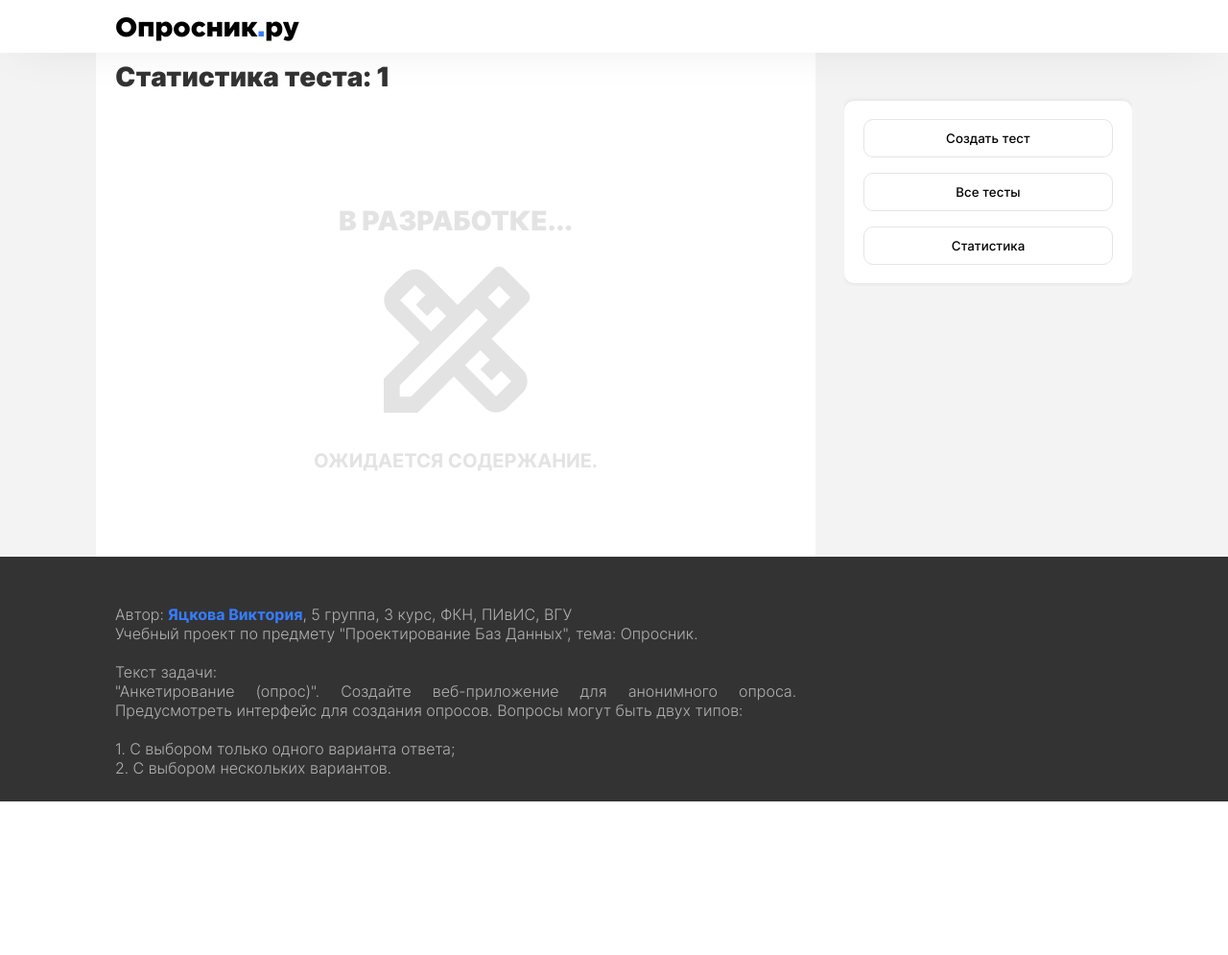
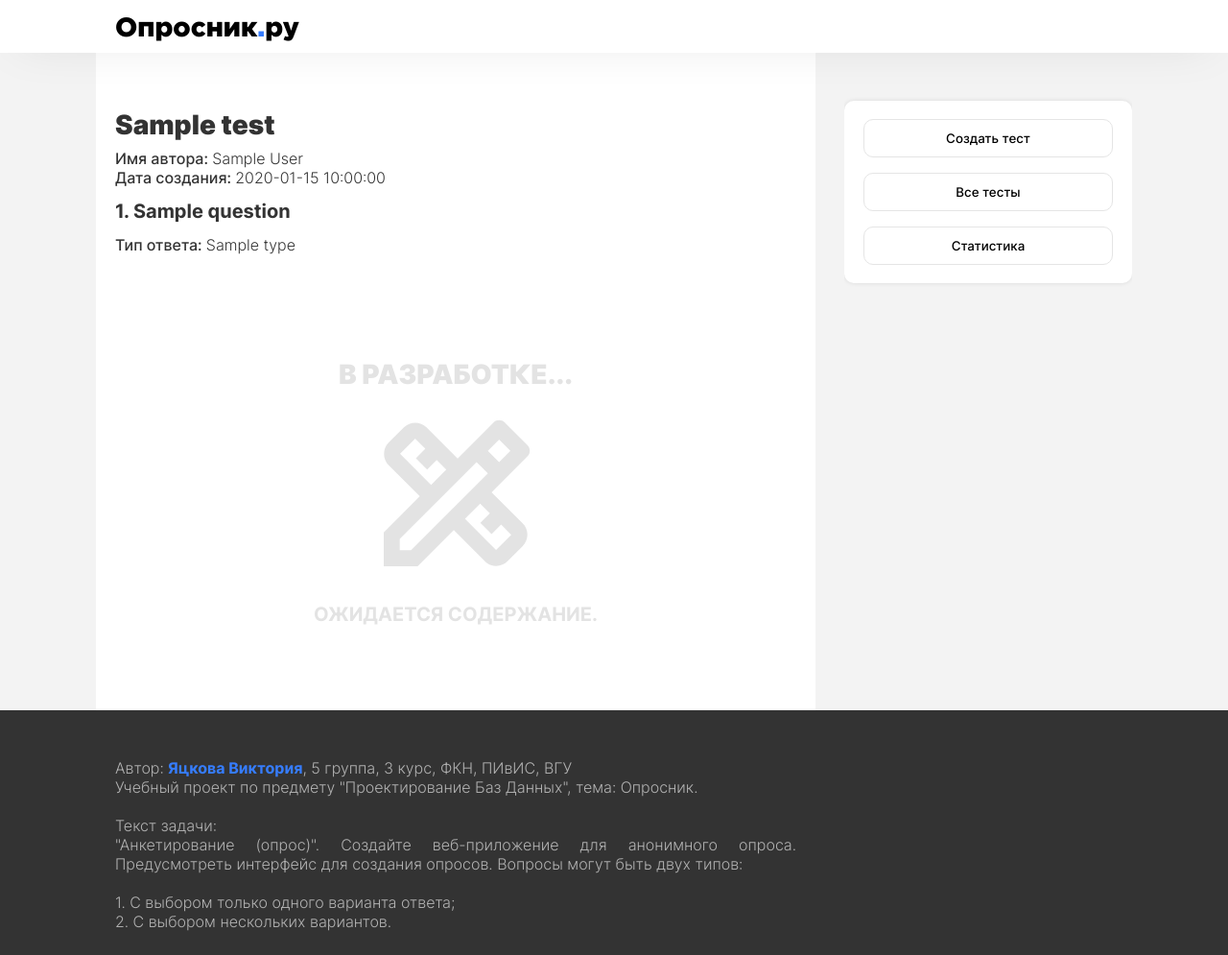
Before and after one commit to ViktoriyaNik/Questionnaire, a Flask app: page /statistics/1 in a window 1280 px wide. Shown: the whole page at 96% size. Before the commit the page ends 835 px from the top, so only its background shows below. Run offline with Flask 3, Linux system fonts and the light colour scheme; tables that the repository leaves empty hold one stand-in row (values such as "Sample post"); parts of the project's set-up code (start-up, migrations or seed data) failed here and were passed over.

Commit message:
Начата разработка страниц статистики и просмотра результатов
    -   Написана основа страниц статистики и просмотра результатов,
    добавлены соответствующие стили.

    -   Немного реструктурирован код в `forms.py`.

    -   Написан код создающий полоски процентного отображения
    результатов / ведения статистики (HTML, CSS, JavaScript) на странице
    `statistics.html`.

    -   Немного изменена структура отображения вопросов на странице
    прохождения опроса, исправлены стили.

    -   Добавлена интеграция страниц статистики с данными из
    базы данных, пока что эта информация не в полной мере отображается
    на странице.

    -   Немного переработаны DTO теста (под нужды отображения
    статистики).

    Примечание:
    Написать отдельные DTO для обработки и передачи данных статистики.
    В текущем состоянии данные смешиваются в кашу.

```diff
--- a/app/forms.py
+++ b/app/forms.py
@@ -103,18 +103,20 @@ class Answer:
 
 
 class Question:
-    def __init__(self, question_db, html_id: str):
-        self.html_id = html_id
-        self.id = question_db.id
-        self.title = question_db.title
-        self.type = question_db.type
-        self.text = question_db.text
+    def __init__(self, question_db, html_id: str, result=False):
+        self.html_id    = html_id
+        self.id         = question_db.id
+        self.title      = question_db.title
+        self.type       = question_db.type
+        self.text       = question_db.text
 
-        # Берёт все, не только которые были создыны автором TODO
-        prepared_db_answers = self.__get_prepared_db_answers__(question_db.answers)
+        if result:
+            answers = self.__get_user_db_answers__(question_db.answers)
+        else:
+            answers = self.__get_prepared_db_answers__(question_db.answers)
+
         self.answers = []
-        for i, answer_db in enumerate(prepared_db_answers):
-            cls = None
+        for i, answer_db in enumerate(answers):
             id_ = f'-{i}'
             if self.type.id == 1:
                 id_ = ''
@@ -128,6 +130,14 @@ class Question:
             self.answers.append(answer)
 
     @classmethod
+    def __get_user_db_answers__(cls, all_answers):
+        answers = []
+        for answer in all_answers:
+            if not answer.prepared:
+                answers.append(answer)
+        return answers
+
+    @classmethod
     def __get_prepared_db_answers__(cls, all_answers):
         answers = []
         for answer in all_answers:
@@ -137,15 +147,20 @@ class Question:
 
 
 class Test:
-    def __init__(self, test_db, html_id='test-0'):
-        from flask import request
-        self.html_id = html_id
-        self.title = test_db.title
-        self.author_name = test_db.author.name
-        self.creation_date = test_db.creation_date
+    def __init__(self, test_db, html_id='test-0', result=False):
 
-        self.username_input_label = 'Ваше имя'
-        self.username_input_html_id = f'{self.html_id}-username'
-        self.username = request.form.get(self.username_input_html_id)
+        self.html_id        = html_id
+        self.title          = test_db.title
+        self.author_name    = test_db.author.name
+        self.creation_date  = test_db.creation_date
 
-        self.questions = [Question(question_db, self.html_id + f'-question-{i}') for i, question_db in enumerate(test_db.questions)]
+        self.questions = [
+            Question(
+                question_db, self.html_id + f'-question-{i}', result=result
+            ) for i, question_db in enumerate(test_db.questions)
+        ]
+
+        # from flask import request
+        # self.username_input_label = 'Ваше имя'
+        # self.username_input_html_id = f'{self.html_id}-username'
+        # self.username = request.form.get(self.username_input_html_id)
--- a/app/models.py
+++ b/app/models.py
@@ -35,7 +35,6 @@ class Type(db.Model):
     max_variants    = db.Column(db.SmallInteger, nullable=False)
 
     # Relationships
-    # answers         = db.relationship('Answer', backref='type', cascade='all, delete')
     questions       = db.relationship('Question', backref='type', cascade='all, delete')
 
 
--- a/app/routes.py
+++ b/app/routes.py
@@ -129,4 +129,12 @@ def tests(test_id=None):
 @app.route('/statistics')
 @app.route('/statistics/<test_id>')
 def statistics(test_id=None):
-    return render_template('statistics.html', test_id=test_id)
+    from app.forms import Test
+    sess = db.session
+    if test_id:
+        stmt = select(test_model).where(test_model.id == test_id)
+        test_db = sess.execute(stmt).scalars().first()
+        test = Test(test_db, result=True)
+        return render_template('statistics.html', test=test)
+    else:
+        return render_template('statistics.html', test_id=test_id)
--- a/app/static/styles/base.css
+++ b/app/static/styles/base.css
@@ -31,7 +31,7 @@ body {
     font-weight: 700;
 }
 
-.page a, p, span, strong, label {
+.page a, p, span, strong {
     font-family: Inter;
     font-size: 16px;
     font-weight: 300;
@@ -102,11 +102,12 @@ h1.logo span.color-accent {
 
 .page {
     z-index: 0;
-    height: 100%;
-    display: flex;
     flex-direction: row;
     justify-content: space-between;
     row-gap: 50px;
+    display: flex;
+
+    height: 100%;
 }
 
 .page-body {
--- a/app/static/styles/lib.css
+++ b/app/static/styles/lib.css
@@ -172,6 +172,14 @@ li.list-row:last-child {
     border-bottom: none;
 }
 
+li.answer-variant label {
+    margin-left: 20px;
+
+    font-size: 16px;
+    font-family: 'Inter';
+    font-weight: 300;
+}
+
 /*    ====   STYLING   ====    */
 
 .float-box {
--- a/app/templates/statistics.html
+++ b/app/templates/statistics.html
@@ -1,10 +1,48 @@
 {% extends 'base.html' %}
 
+{% block head %}
+<link rel="stylesheet" href="{{ url_for('static', filename='styles/statistics.css') }}">
+{% endblock %}
+
 {% block content %}
-{% if test_id %}
-<h1>Статистика теста: {{ test_id }}</h1>
-{% else %}
-<h1>Тестовая статистика</h1>
-{% endif %}
+<script type="text/javascript">
+    function setRowValue(id, value) {
+        console.log(id, value);
+        var row = document.getElementById(id);
+        row.style.width = value + '%';
+    }
+
+    rows = [];
+    vals = [];
+    window.onload = function() {
+        for (let i = 0; i < rows.length; i++) {
+            setRowValue(rows[i], vals[i]);
+        }
+    }
+</script>
+<div class="content-block">
+    {% if test %}
+        {% include 'test_result.html' %}
+    {% else %}
+        <section class="statistics">
+            <ul class="answer-list">
+                {% for i in range(10) %}
+                {% set value = range(20, 91) | random %}
+                    <li class="answer-variant">
+                        <span class="stat-answer-title content-row">Вариант ответа {{loop.index}} <strong>({{value}}%)</strong></span>
+                        <div class="stat-row content-row">
+                            <div class="stat-row-background"></div>
+                            <div id="row{{loop.index}}" class="stat-row-foreground" style="width:2%;"></div>
+                            <script>
+                                rows.push("row{{loop.index}}");
+                                vals.push({{value}});
+                            </script>
+                        </div>
+                    </li>
+                {% endfor %}
+            </ul>
+        </section>
+    {% endif %}
+</div>
 {% include '/dev/indev.html' %}
 {% endblock %}
--- /dev/null
+++ b/app/templates/test_result.html
@@ -0,0 +1,24 @@
+{% block result %}
+    <div class="content-block">
+        <section class="author-block">
+            <h1>{{ test.title }}</h1>
+            <p>
+                <strong>Имя автора: </strong> {{ test.author_name }} <br>
+                <strong>Дата создания: </strong> {{ test.creation_date }}
+            </p>
+        </section>
+        {% for question in test.questions %}
+            <section class="question-block">
+                <h2>{{ loop.index }}. {{ question.title }}</h2>
+                <p>
+                    <strong>Тип ответа: </strong> {{ question.type.name }}
+                </p>
+                {% if question.type == 3 %}
+
+                {% else %}
+
+                {% endif %}
+            </section>
+        {% endfor %}
+    </div>
+{% endblock %}
```
Also changed, not shown: app/static/styles/statistics.css (added, +42 -0 lines), app/templates/test.html (+5 -7 lines).
